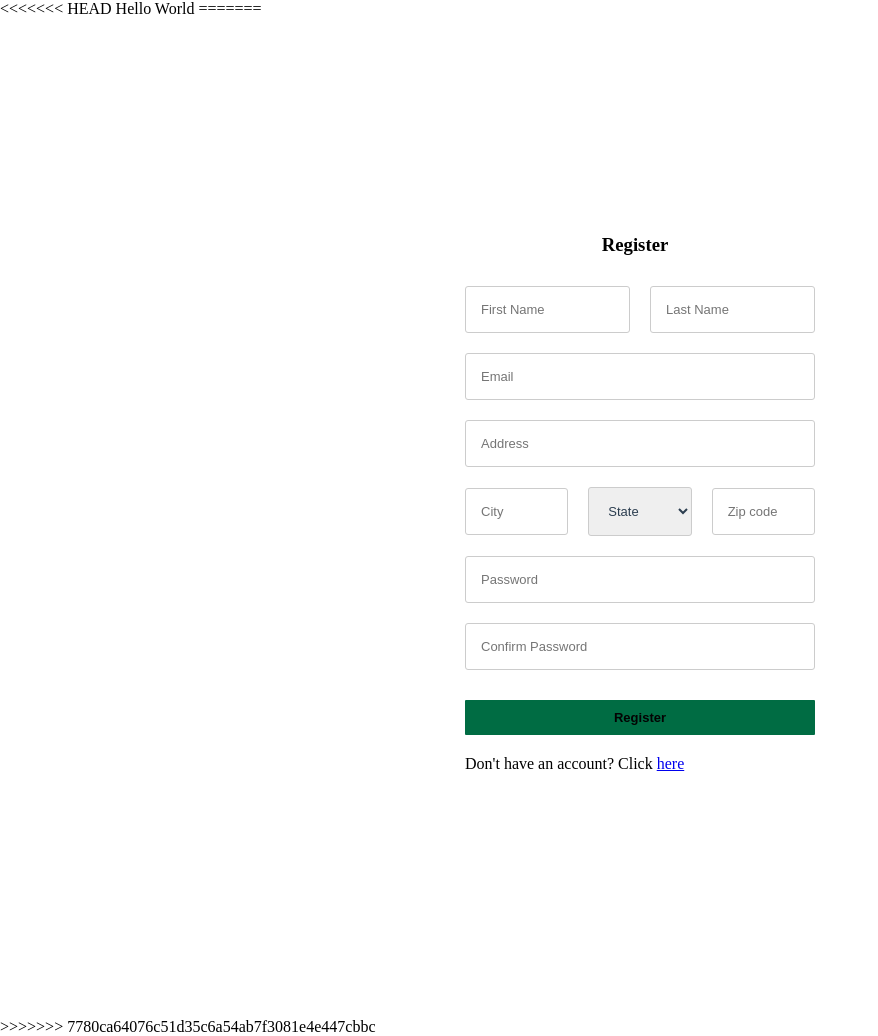
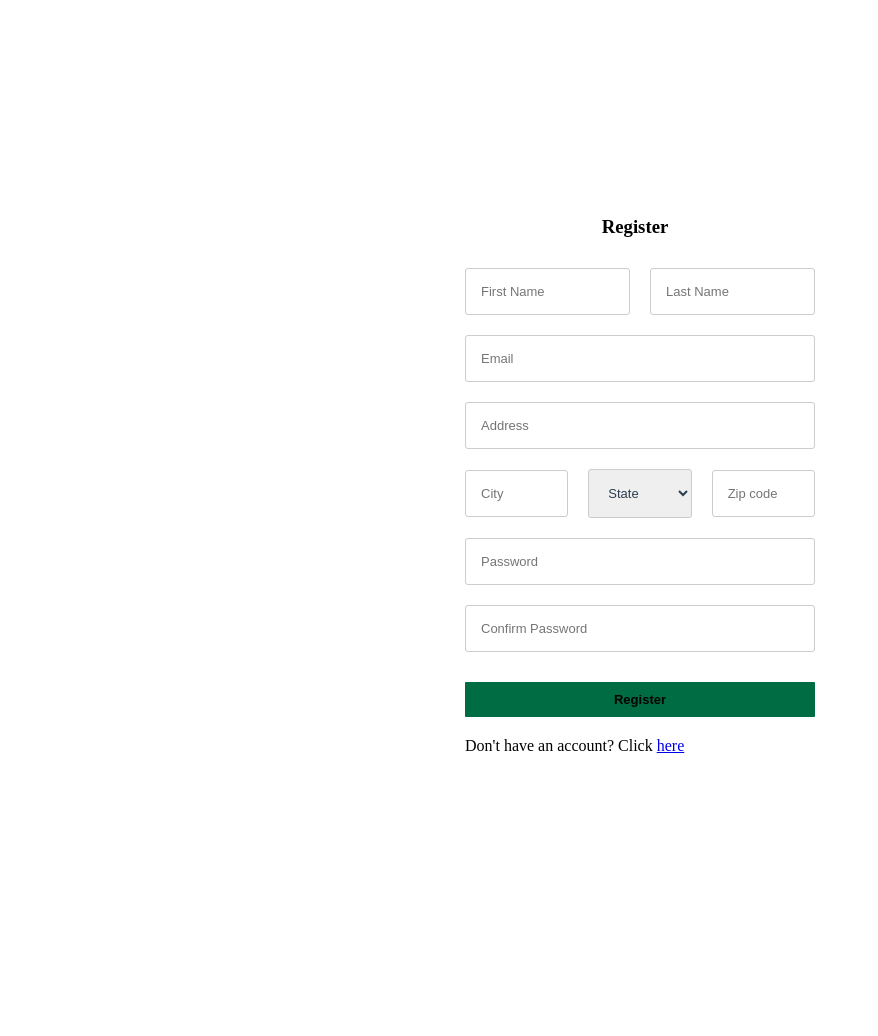
Before and after one commit to WilliamRDPerez/CoffeeApp, a Flask app: page /register_here in a window 1280 px wide. Shown: the whole page, without its empty margins (0-878 px from the left). After the commit the page ends 753 px from the top, so only its background shows below. Run offline with Flask 2, Linux system fonts and the light colour scheme.

Commit message:
made small merge changes

```diff
--- a/flask_app/templates/register.html
+++ b/flask_app/templates/register.html
@@ -9,9 +9,7 @@
 
 
 <body>
-<<<<<<< HEAD
-    Hello World
-=======
+
     <div class="register_main_div">
         <div class="register_form_container">
             <form class="form_div" action="/register" method="post">
@@ -116,7 +114,7 @@
             </form>
         </div>
     </div>
->>>>>>> 7780ca64076c51d35c6a54ab7f3081e4e447cbbc
+
 
 </body>
 
```
